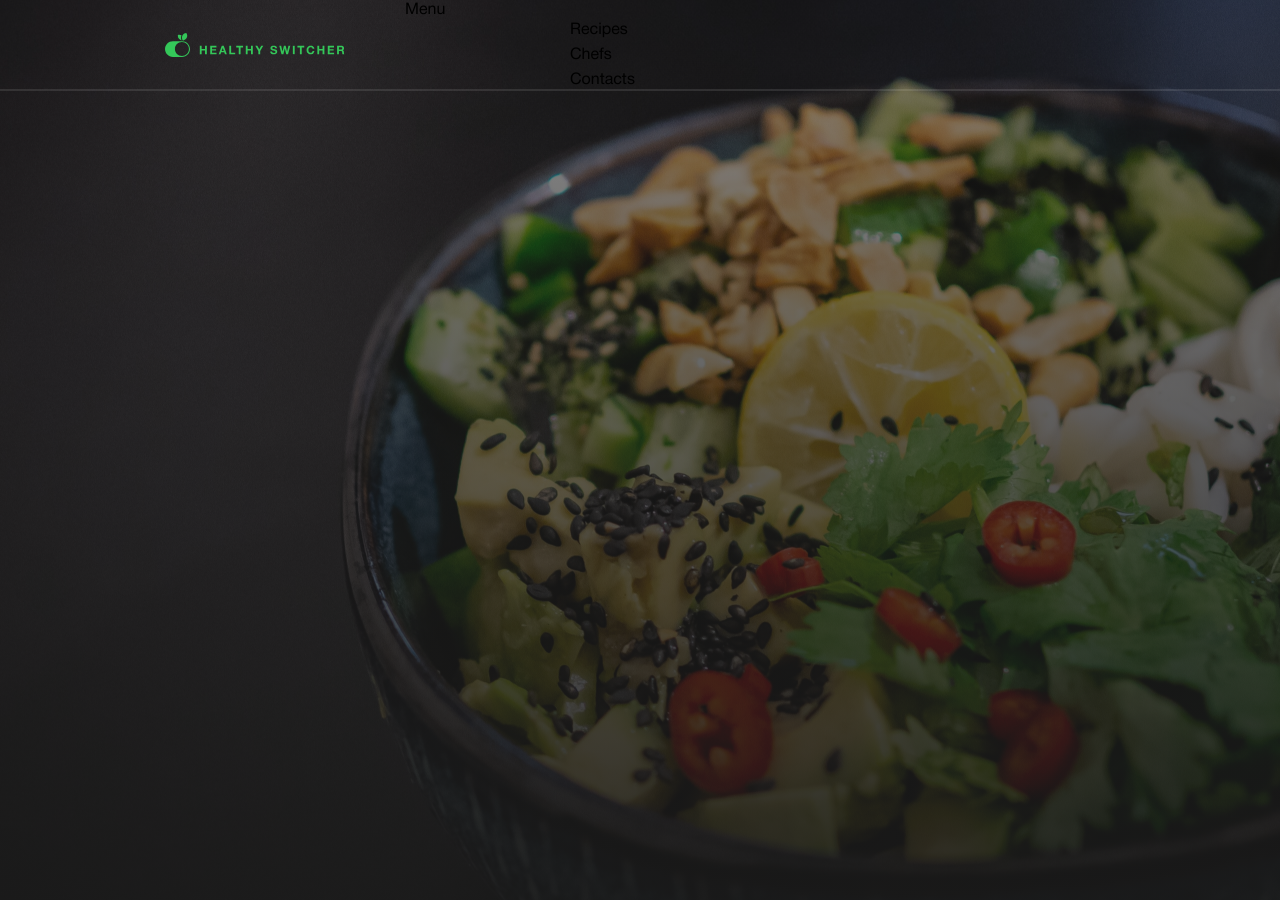
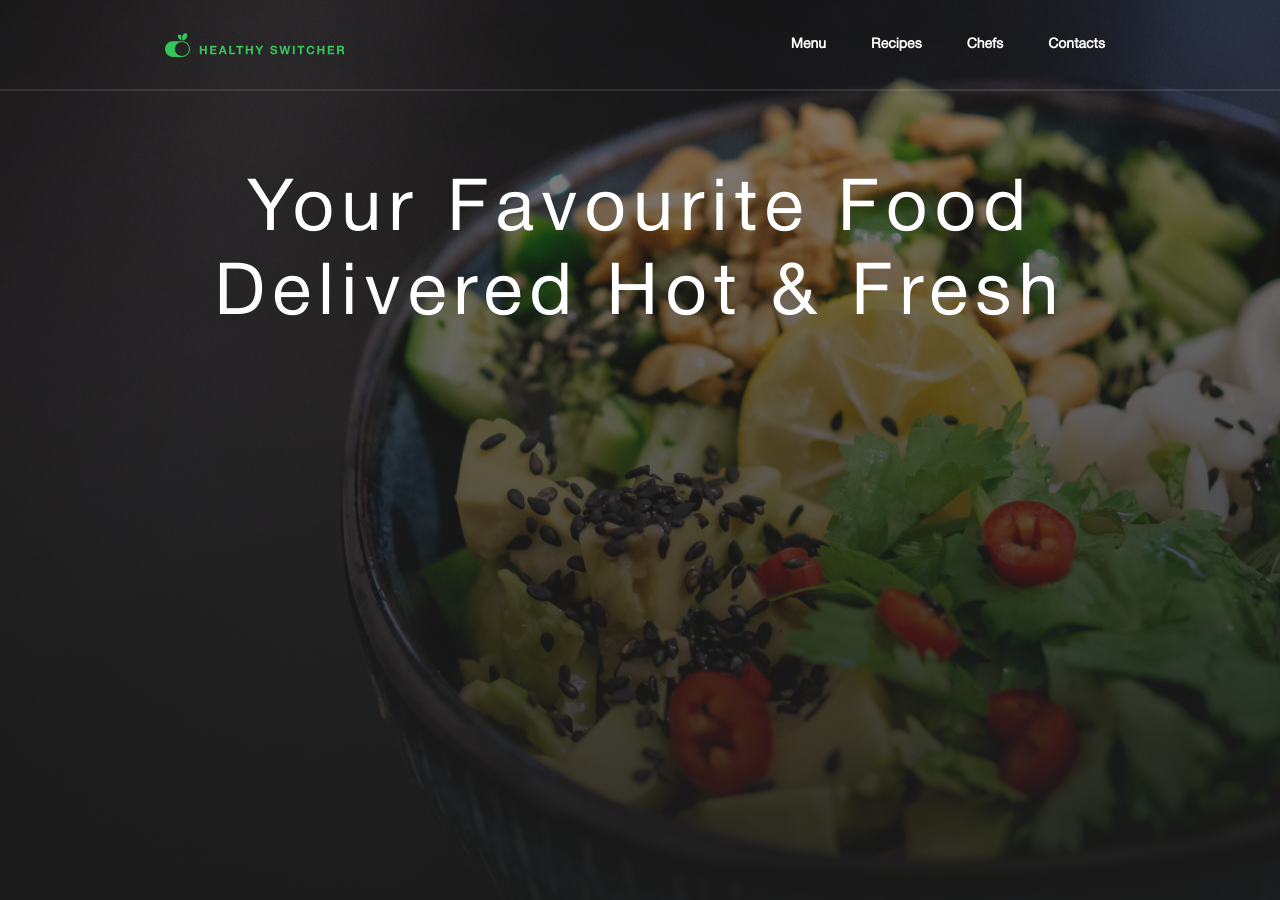
Before and after one commit to 000Ilya000/Healthy-food-STEIZA, a React (Create React App) app in the folder food-app/: page / in a window 1280 px wide. Shown: the top 900 px of the page. Before the commit the page ends 800 px from the top, so only its background shows below. Built offline with nearby package versions, Linux system fonts and the light colour scheme.

Commit message:
Put the title

```diff
--- a/food-app/src/pages/MainPage.jsx
+++ b/food-app/src/pages/MainPage.jsx
@@ -12,24 +12,28 @@ function Main () {
             <MainScreen>
                 <MainHeader>
                     <Logo>
-                        <Link to="/">
+                        <LogoLink to="/">
                             <img src={logo} alt="logo" />
                             <img src={HEALTHYSWITCHER} alt="HEALTHYSWITCHER" />
-                        </Link>
+                        </LogoLink>
                     </Logo>
 
                     <MainNav>
                         <ul>
-                            <li><a to="/">Menu</a></li>
+                            <li><Link to="/">Menu</Link></li>
                             <li><Link to="/">Recipes</Link></li>
                             <li><Link to="/">Chefs</Link></li>
                             <li><Link to="/">Contacts</Link></li>
                         </ul>
                     </MainNav>
-                    <Line>
+                </MainHeader>
+                <Line>
                         <img src={line} alt="line"/>
-                    </Line>
-                </MainHeader>
+                </Line>
+                <Title>
+                    Your favourite food
+                    delivered hot & fresh
+                </Title>
             </MainScreen>
         </>
     )
@@ -43,16 +47,21 @@ const MainScreen = styled.div`
     height: 1080px;
     background: url('${bgImg}') no-repeat center center;
     background-size:cover;
-    position: fixed;
+    position: absolute;
     top: 0;
     left: 0;
     width: 100%;
+    display: flex;
+    flex-direction: column;
+    align-items: center;
 `;
 
 const MainHeader = styled.div`
     height:90px;
     display: flex;
     align-items: center;
+    width:100%;
+    justify-content: space-between;
 `;
 
 const Line = styled.div`
@@ -73,13 +82,34 @@ const Logo = styled.div`
 `;
 
 const MainNav = styled.div`
+    display:flex;
+
     ul {
         list-style: none;
+        font-family: "HelveticaNeueRegular";
+        font-style: normal;
+        font-size: 14px;
+        font-weight: 700;
+        line-height: 90px;
+        color: #FFFFFF;
+        display: flex;
+        align-items: center;
+        width:100%;
+        margin-right:130px
     }
 
+    ul li {
+        margin-right:45px;
+        cursor: pointer;
+    }
+
+    ul li:hover {
+        color: #34C759;
+        transition: 0.4s;
+    }
 `;
 
-const Link = styled.a`
+const LogoLink = styled.a`
     margin-left: 165px;
     display:flex;
     width:200px;
@@ -91,3 +121,19 @@ const Link = styled.a`
         margin-left: 9px;
     }
 `;
+
+const Link = styled.a`
+`;
+
+const Title = styled.p`
+    max-width: 1100px;
+    display:flex;
+    font-family: "HelveticaNeueRegular";
+    font-size: 72px;
+    line-height: 84px;
+    text-align: center;
+    letter-spacing: 0.1em;
+    text-transform: capitalize;
+    color: #FFFFFF;
+    margin-top:80px;
+`;
```
